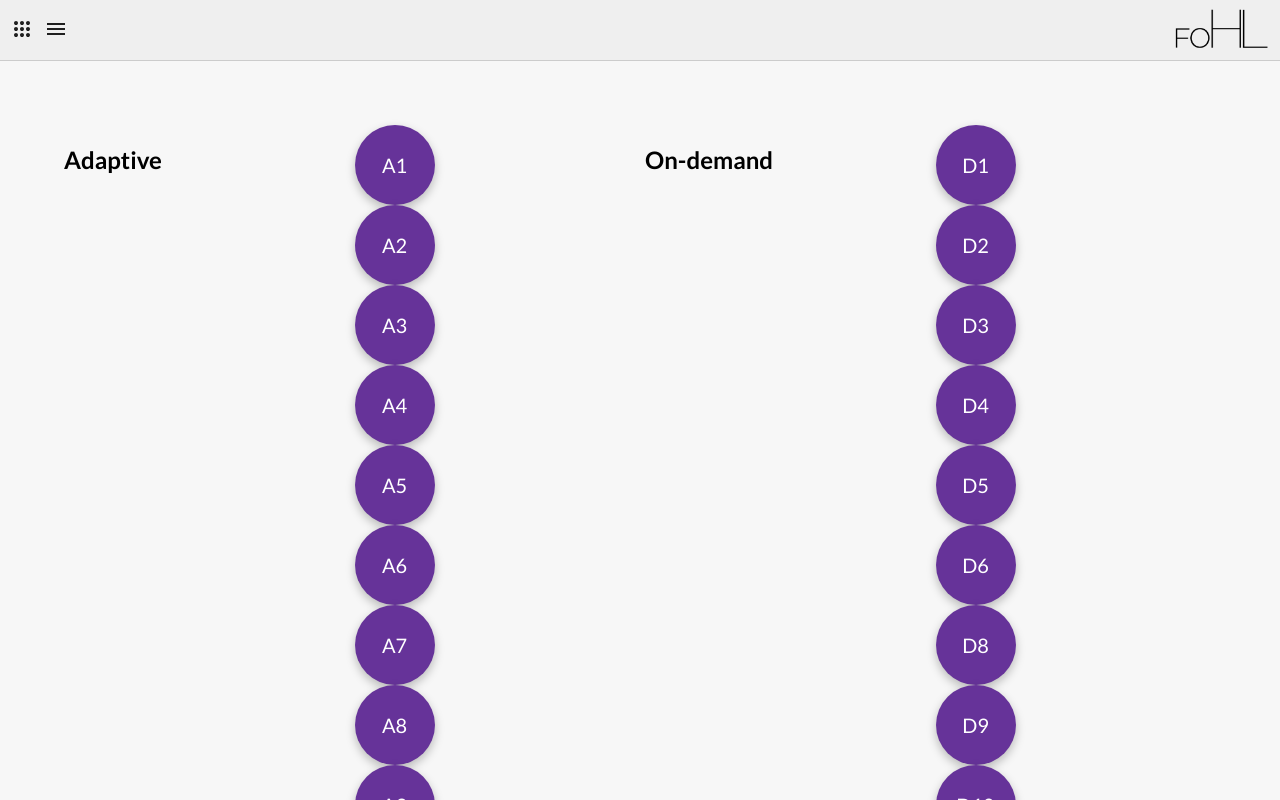
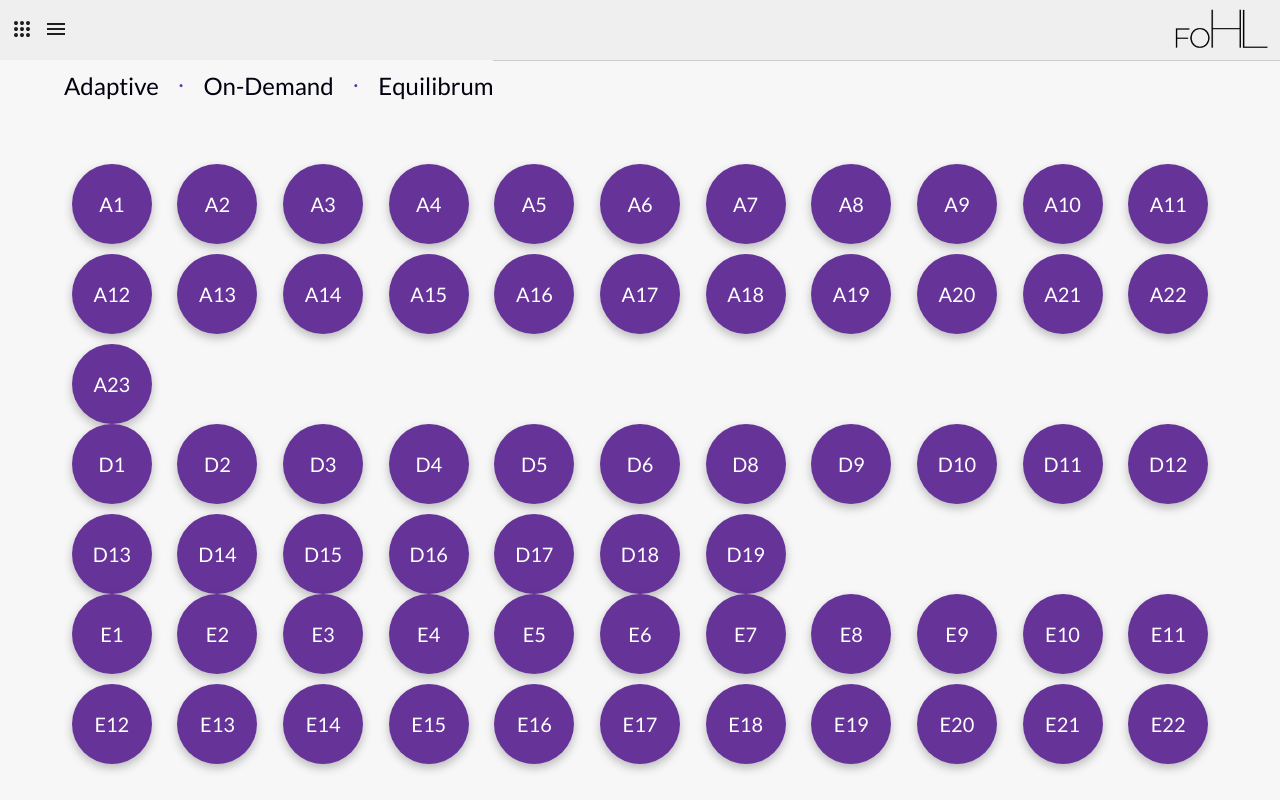
Before and after one commit to psurrena11/fohl-mobile, a website built with Vite: page index.html in a window 1280 px wide. Shown: the top 800 px of the page. Built offline with nearby package versions, Linux system fonts and the light colour scheme.

Commit message:
circle nav added

```diff
--- a/index.html
+++ b/index.html
@@ -26,7 +26,16 @@
 			</a>
 		</div>
 	</nav>
-<section>
+
+	<main>
+
+		<div id="circle-nav">
+			<a href="#adaptive">Adaptive</a>
+			<span class="bullet">&bull;</span>
+			<a href="#on-demand">On-Demand</a>
+			<span class="bullet">&bull;</span>
+			<a href="#equilibrum">Equilibrum</a>
+		</div>
 
 		<section id="circles">
 			<!-- circle from data.json -->
@@ -75,8 +84,7 @@
 					</div>
 				</section>
 			</div>
-	<div>
 
-	</div>
+	</main>
 </body>
 </html>
--- a/js/layout-circles.js
+++ b/js/layout-circles.js
@@ -47,16 +47,16 @@ document.addEventListener('DOMContentLoaded', () => {
     }, {});
 
     // Define the desired order of categories for display
-    const categoryOrder = ['adaptive', 'on-demand', 'equilibrium'];
+    const categoryOrder = ['adaptive', 'on-demand', 'equilibrum'];
 
     // Generate HTML for each group in the specified order
     categoryOrder.forEach(category => {
       if (groupedData[category]) {
         // Create a header for the category
-        const header = document.createElement('h2');
-        header.textContent = category.charAt(0).toUpperCase() + category.slice(1);
-        header.className = 'category-header';
-        circlesContainer.appendChild(header);
+        const anchor = document.createElement('span');
+        //anchor.textContent = category.charAt(0).toUpperCase() + category.slice(1);
+        anchor.id = category.toLowerCase();
+        circlesContainer.appendChild(anchor);
 
         // Create a container to hold the circles for this group
         const groupContainer = document.createElement('div');
--- a/public/data.json
+++ b/public/data.json
@@ -518,6 +518,7 @@
   {
     "id": 48,
     "exhibit-num": "e6",
+    "category": "equilibrum",
     "title": "Withings Pressure Monitor",
     "company": "Withings",
     "social": "psfk.com/e6",
--- a/scss/_base.scss
+++ b/scss/_base.scss
@@ -27,15 +27,27 @@ p {
 }
 
 h1 {
-    font-size:26px;
+    font-size:1.625rem;
+}
+
+h2 {
+    font-size:1.35rem;
+    font-weight: 500;
+    color: v.$black;
+    text-transform: uppercase;
 }
 
 nav {
+    position: fixed;
+    top: 0;
+    left: 0;
+    width: 100%;
     display: grid;
     grid-template-columns: 1fr min-content;
     background-color: v.$light-grey;
     border-bottom: 1px solid v.$med-grey;
     height: v.$sp_xl;
+    z-index: 10;
 
     .left {
         display: grid;
@@ -56,11 +68,59 @@ nav {
     }
 }
 
+main {
+    position: relative;
+}
+
+#circle-nav {
+    position: fixed;
+    top: 60px;
+    display: grid;
+    grid-auto-flow: column;
+    grid-gap: v.$sp_md;
+    place-items: center;
+    background-color: v.$very-light-grey;
+    height: 50px;
+    padding: 0 0 0 5%;
+    overflow-x: auto;
+    white-space: nowrap;
+    z-index: 10;
+
+    -webkit-overflow-scrolling: touch;
+
+    &::-webkit-scrollbar {
+        display: none;
+    }
+
+    a {
+        display: inline-block;
+        font-size: 1.5em;
+
+        &:hover {
+            color: v.$accent;
+        }
+
+        &:active {
+            color: v.$accent
+        }
+    }
+
+    .bullet {
+        font-size: 0.5em;
+        color: v.$accent;
+    }
+}
+
 #circles {
+    z-index: -1;
+    padding: 5%;
+    margin: 100px 0 0;
+
+    .circle-group {
         display: grid;
         grid-template-columns: repeat(auto-fit, minmax(90px, 1fr));
         grid-gap: v.$sp_sm;
-    padding: 5%;
+        place-items: center;
 
         a.circle {
             display: grid;
@@ -81,6 +141,7 @@ nav {
 
             &:active {
                 // soon
+            }
         }
     }
 }
```
Also changed, not shown: 1 other file. Lines whose indentation alone changed are shown as unchanged.
